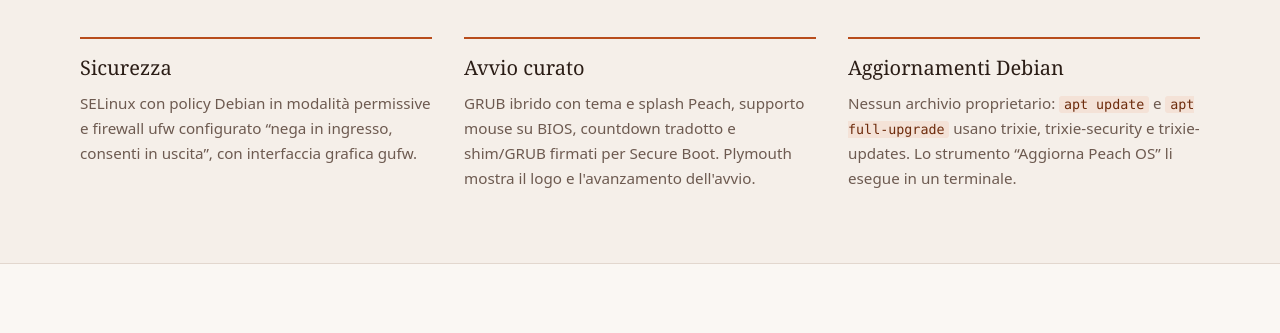
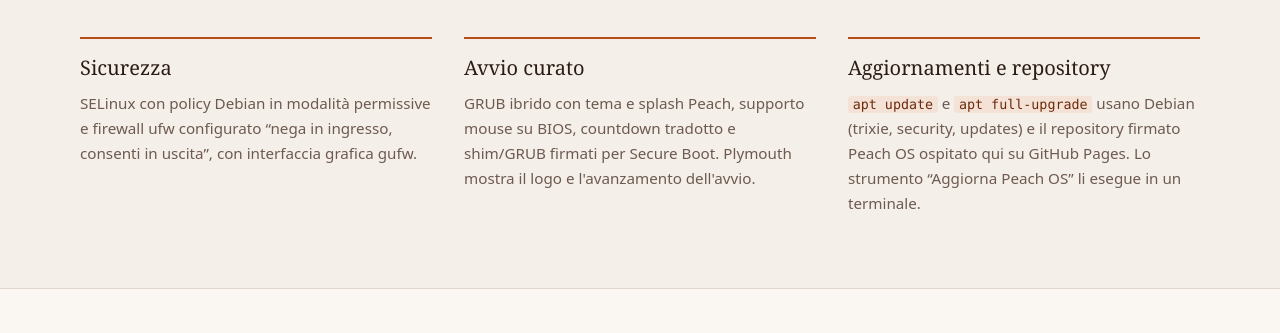
Before and after one commit to artiombilash9-ctrl/peach-os, a plain HTML site: page docs/index.html in a window 1280 px wide. Shown: the part 1297-1630 px from the top of the page. Drawn offline with Linux system fonts and the light colour scheme.

Commit message:
Repository apt Peach OS su GitHub Pages
- docs/repo/: repository apt firmato con GPG (Release/InRelease/Release.gpg),
  pacchetto peach-os-repo e chiave pubblica.
- tools/build-repo.sh: rigenera indici, pacchetto e firme.
- includes.chroot: sources.list.d/peach-os.list e keyring /etc/apt/keyrings.
- apt update/full-upgrade ora includono Debian e il repository Peach OS.
- README e sito aggiornati.

```diff
--- a/docs/index.html
+++ b/docs/index.html
@@ -4,7 +4,7 @@
   <meta charset="utf-8">
   <meta name="viewport" content="width=device-width, initial-scale=1">
   <title>Peach OS — una live Debian 13 in italiano</title>
-  <meta name="description" content="Peach OS è una distribuzione live basata su Debian 13 Trixie, con XFCE e KDE Plasma, installer Calamares, persistenza, Secure Boot e aggiornamenti dai repository Debian.">
+  <meta name="description" content="Peach OS è una distribuzione live basata su Debian 13 Trixie, con XFCE e KDE Plasma, installer Calamares, persistenza, Secure Boot e aggiornamenti da Debian e dal repository Peach OS su GitHub Pages.">
   <link rel="icon" href="assets/logo.svg" type="image/svg+xml">
   <link rel="stylesheet" href="styles.css">
 </head>
@@ -98,11 +98,11 @@
               mostra il logo e l'avanzamento dell'avvio.</p>
           </article>
           <article class="card">
-            <h3>Aggiornamenti Debian</h3>
-            <p>Nessun archivio proprietario: <code>apt update</code> e
-              <code>apt full-upgrade</code> usano trixie, trixie-security e
-              trixie-updates. Lo strumento “Aggiorna Peach OS” li esegue in
-              un terminale.</p>
+            <h3>Aggiornamenti e repository</h3>
+            <p><code>apt update</code> e <code>apt full-upgrade</code> usano
+              Debian (trixie, security, updates) e il repository firmato Peach OS
+              ospitato qui su GitHub Pages. Lo strumento “Aggiorna Peach OS” li
+              esegue in un terminale.</p>
           </article>
         </div>
       </div>
```
Also changed, not shown: 13 other files.
